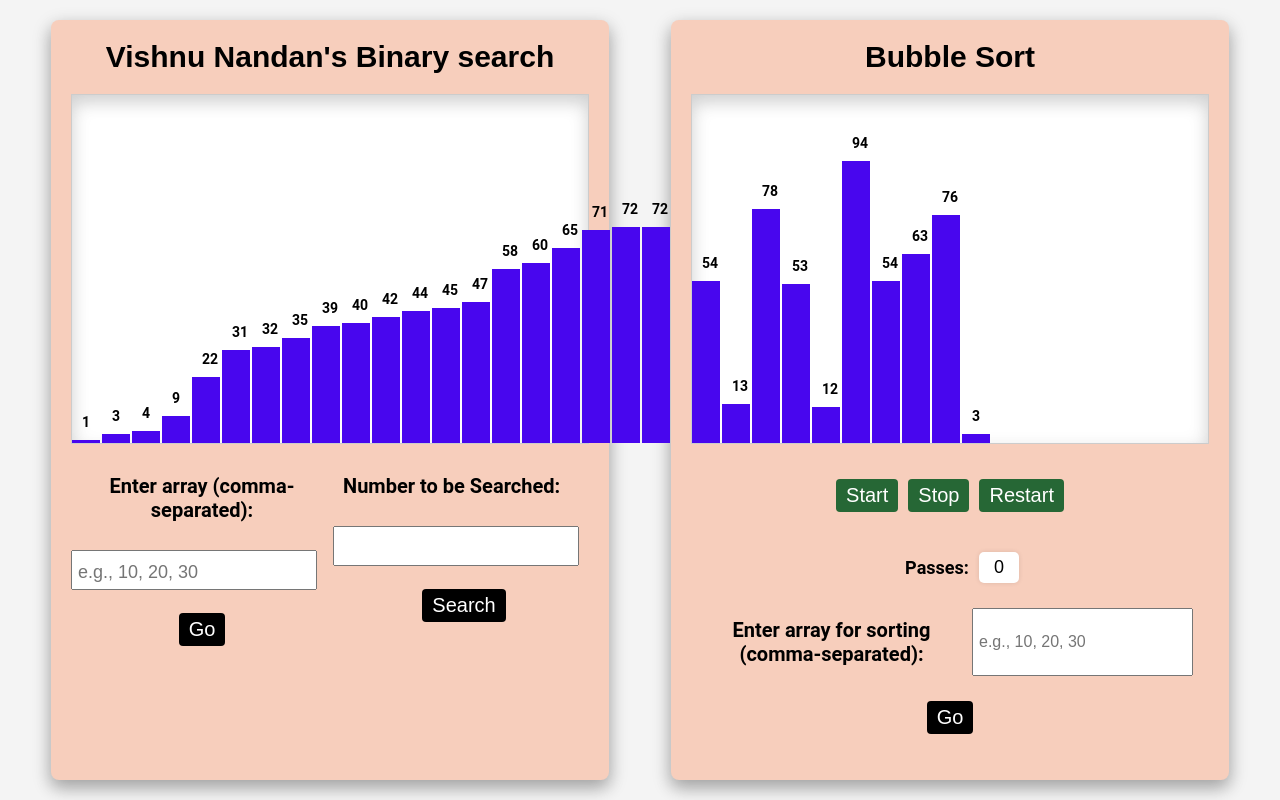
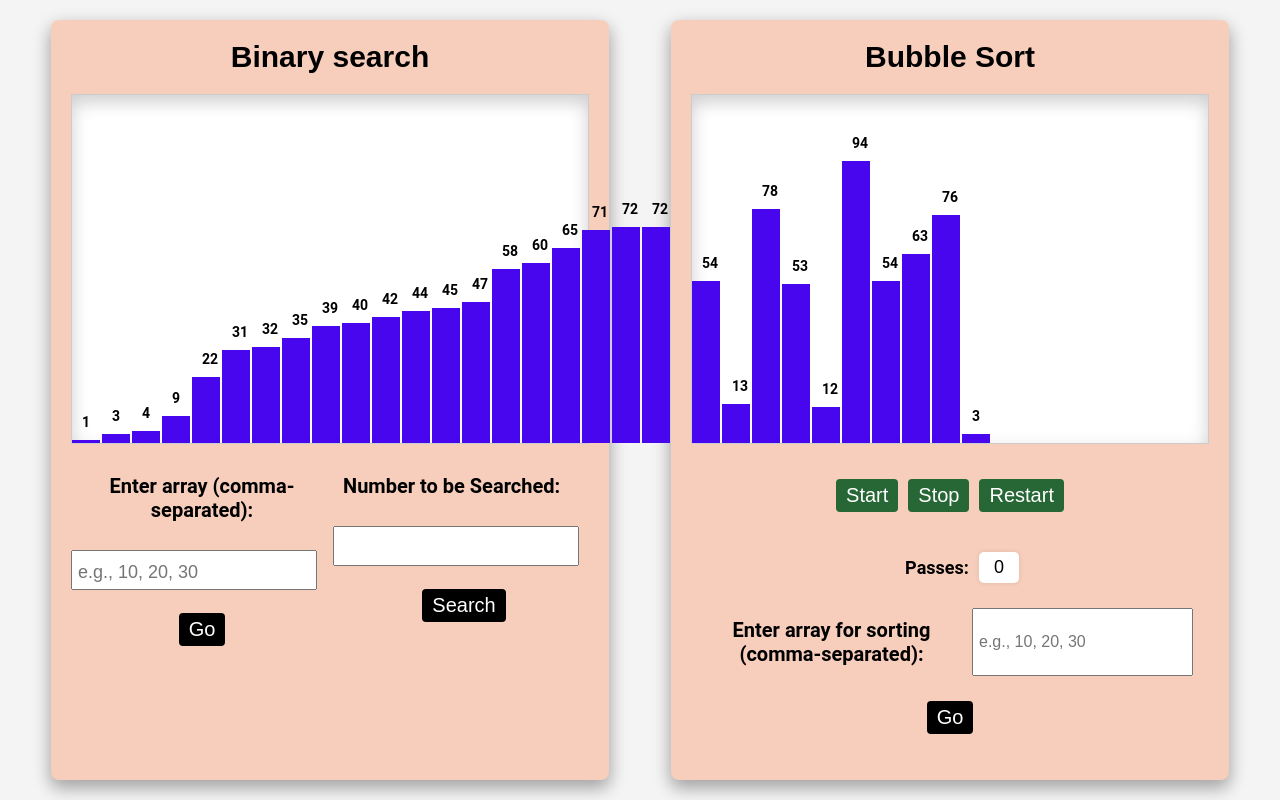
Before and after one commit to AnuragSharma-Ravulapally/Summer-Internship-Project, a plain HTML site: page Binary_Search_and_Bubble_Sort_Visualiser/index.html in a window 1280 px wide. Drawn offline with Linux system fonts and the light colour scheme.

Commit message:
Update index.html

```diff
--- a/Binary_Search_and_Bubble_Sort_Visualiser/index.html
+++ b/Binary_Search_and_Bubble_Sort_Visualiser/index.html
@@ -11,7 +11,7 @@
 <body>
     <div class="container">
         <div class="binary-search">
-            <h2>Vishnu Nandan's Binary search</h2>
+            <h2>Binary search</h2>
             <div id="binary-array"></div>
             <div class="input-container">
                 <div>
```
